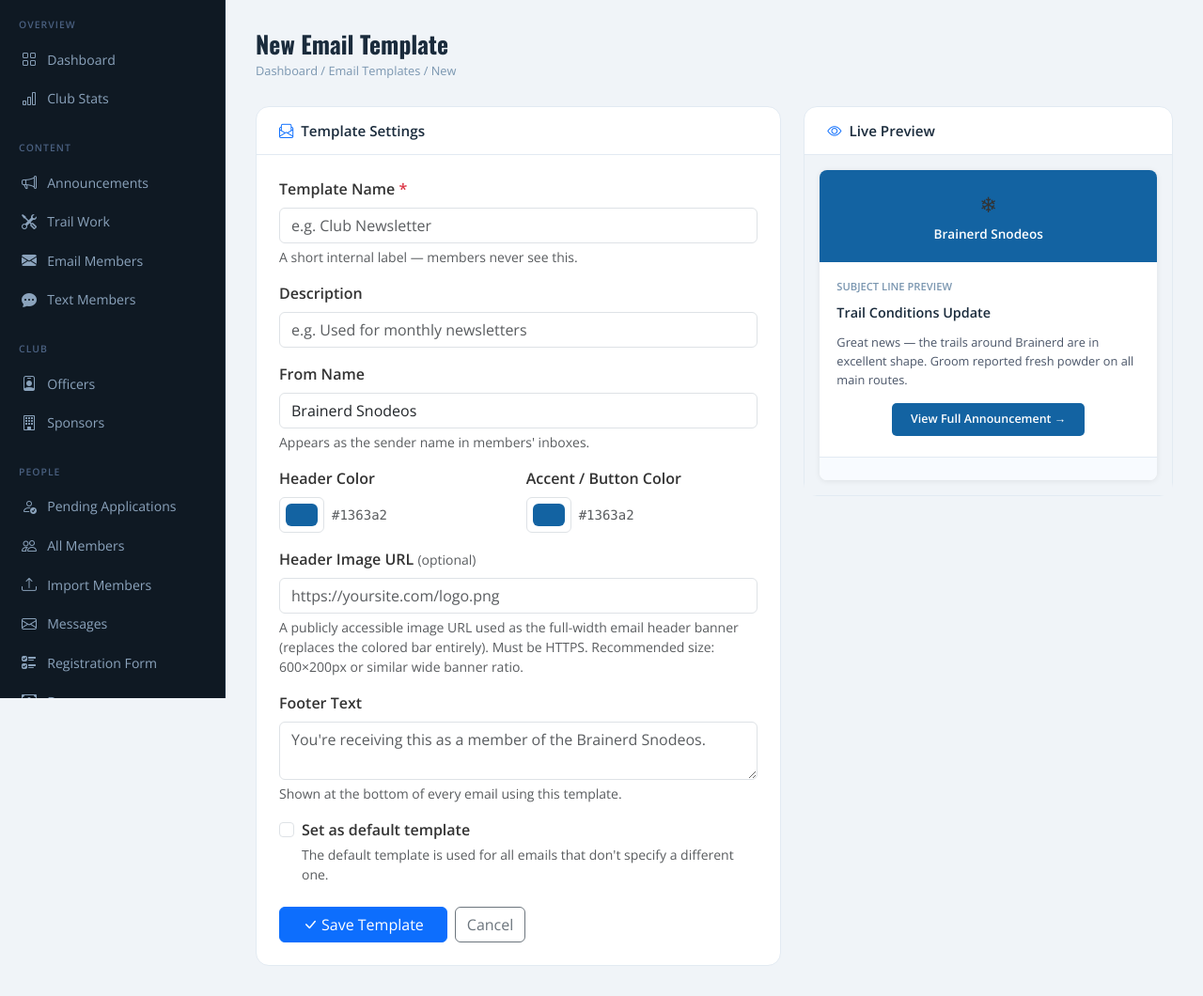
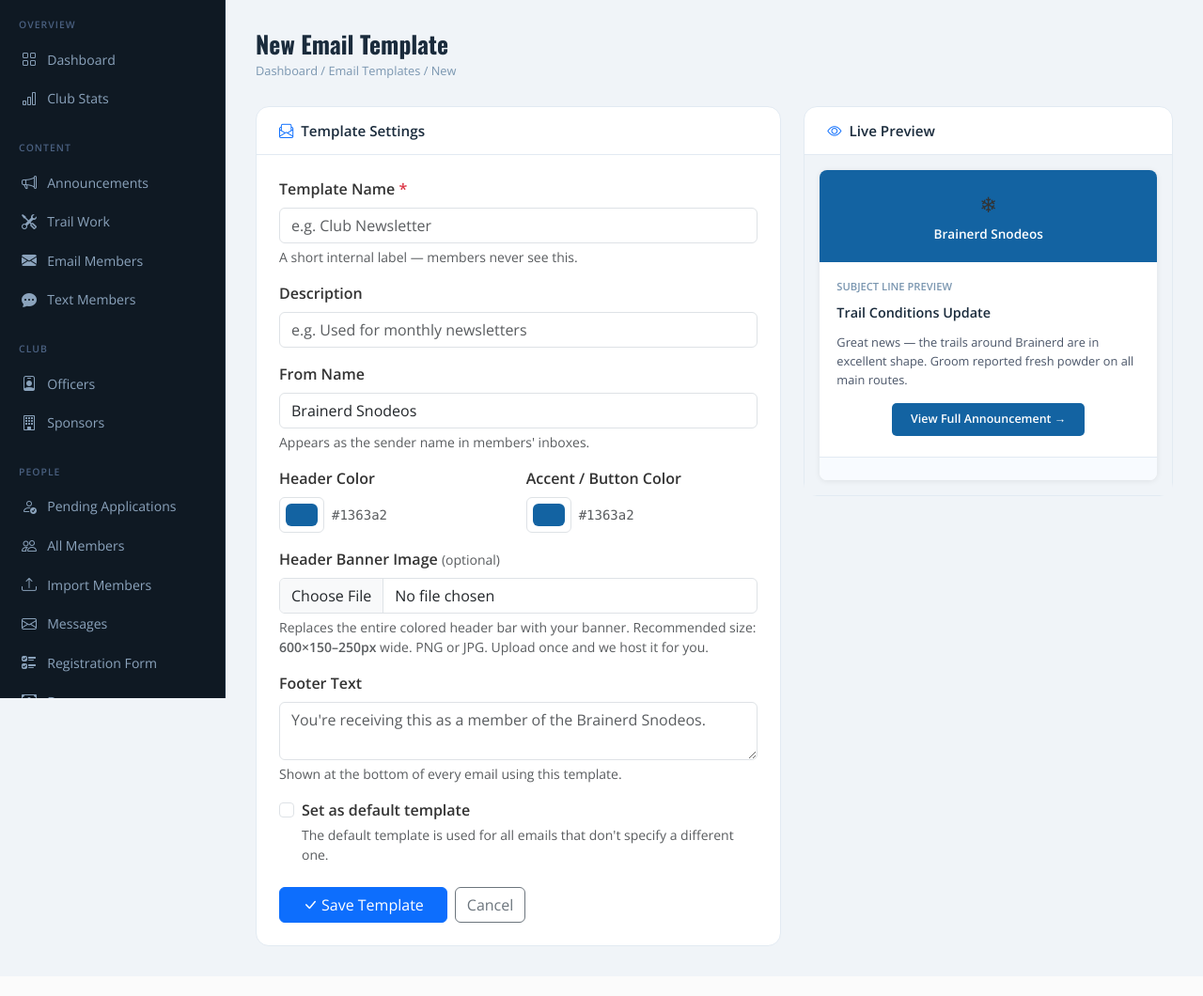
Before and after one commit to cloudflying87/snodeos, a Django app: page /manage/email-templates/add/ in a window 1280 px wide. Shown: the part 57-1117 px from the top of the page at 94% size. After the commit the page ends 1064 px from the top, so only its background shows below. Run offline with Django 5.2, Linux system fonts and the light colour scheme; the visitor is signed in with stand-in values (Sample User, id 1); data comes from the database, SQL or seed files in the repository; data that the repository does not hold is empty.

Commit message:
Email template header: file upload replaces URL field
- Replace header_image_url URLField with header_image ImageField
  (upload_to='email_headers/') — images hosted by the site itself
- header_image_url becomes a property that builds the absolute URL
  from SITE_URL + image.url, so email.py _tmpl_override needs no change
- Migration 0014: removes URL field, adds ImageField
- Add/edit views handle request.FILES; edit view also handles
  'clear_header_image' checkbox to delete the file and null the field
- Form uses enctype="multipart/form-data" and a file input
- Shows current image thumbnail + Remove checkbox when editing
- Live preview uses FileReader to show selected image instantly
  before the form is submitted — no URL needed

Co-Authored-By: Claude Sonnet 4.6 <noreply@anthropic.com>

```diff
--- a/core/models.py
+++ b/core/models.py
@@ -125,7 +125,7 @@ class EmailTemplate(models.Model):
     from_name        = models.CharField(max_length=100, default='Brainerd Snodeos')
     header_color     = models.CharField(max_length=7, default='#1363A2')
     accent_color     = models.CharField(max_length=7, default='#1363A2')
-    header_image_url = models.URLField(blank=True, help_text='Publicly accessible image URL shown in the email header (replaces the ❄ snowflake)')
+    header_image     = models.ImageField(upload_to='email_headers/', blank=True, null=True)
     footer_text      = models.TextField(blank=True, default="You're receiving this as a member of the Brainerd Snodeos Snowmobile Club.")
     is_default       = models.BooleanField(default=False, help_text='Default template used when none is specified')
     created_at       = models.DateTimeField(auto_now_add=True)
@@ -141,6 +141,15 @@ class EmailTemplate(models.Model):
         if self.is_default:
             EmailTemplate.objects.exclude(pk=self.pk).update(is_default=False)
         super().save(*args, **kwargs)
+
+    @property
+    def header_image_url(self):
+        """Absolute URL for use in emails (requires SITE_URL in settings)."""
+        if not self.header_image:
+            return ''
+        from django.conf import settings as _settings
+        site_url = getattr(_settings, 'SITE_URL', '').rstrip('/')
+        return f"{site_url}{self.header_image.url}"
 
     @classmethod
     def get_default(cls):
--- a/manage_panel/views.py
+++ b/manage_panel/views.py
@@ -831,19 +831,20 @@ def email_template_add(request):
         if not name:
             messages.error(request, 'Template name is required.')
         else:
-            tmpl = EmailTemplate.objects.create(
+            tmpl = EmailTemplate(
                 name=name,
                 description=request.POST.get('description', '').strip(),
                 from_name=request.POST.get('from_name', 'Brainerd Snodeos').strip(),
                 header_color=request.POST.get('header_color', '#1363A2').strip(),
                 accent_color=request.POST.get('accent_color', '#1363A2').strip(),
-                header_image_url=request.POST.get('header_image_url', '').strip(),
                 footer_text=request.POST.get('footer_text', '').strip(),
                 is_default='is_default' in request.POST,
             )
+            if 'header_image' in request.FILES:
+                tmpl.header_image = request.FILES['header_image']
+            tmpl.save()
             messages.success(request, f'Template "{tmpl.name}" created.')
             return redirect('manage_panel:email_template_list')
-    # Pre-fill from default if available
     default = EmailTemplate.get_default()
     return render(request, 'manage_panel/email_templates/form.html', {'action': 'New', 'tmpl': default})
 
@@ -852,14 +853,18 @@ def email_template_add(request):
 def email_template_edit(request, pk):
     tmpl = get_object_or_404(EmailTemplate, pk=pk)
     if request.method == 'POST':
-        tmpl.name             = request.POST.get('name', '').strip() or tmpl.name
-        tmpl.description      = request.POST.get('description', '').strip()
-        tmpl.from_name        = request.POST.get('from_name', '').strip()
-        tmpl.header_color     = request.POST.get('header_color', '#1363A2').strip()
-        tmpl.accent_color     = request.POST.get('accent_color', '#1363A2').strip()
-        tmpl.header_image_url = request.POST.get('header_image_url', '').strip()
-        tmpl.footer_text      = request.POST.get('footer_text', '').strip()
-        tmpl.is_default       = 'is_default' in request.POST
+        tmpl.name         = request.POST.get('name', '').strip() or tmpl.name
+        tmpl.description  = request.POST.get('description', '').strip()
+        tmpl.from_name    = request.POST.get('from_name', '').strip()
+        tmpl.header_color = request.POST.get('header_color', '#1363A2').strip()
+        tmpl.accent_color = request.POST.get('accent_color', '#1363A2').strip()
+        tmpl.footer_text  = request.POST.get('footer_text', '').strip()
+        tmpl.is_default   = 'is_default' in request.POST
+        if 'header_image' in request.FILES:
+            tmpl.header_image = request.FILES['header_image']
+        elif 'clear_header_image' in request.POST:
+            tmpl.header_image.delete(save=False)
+            tmpl.header_image = None
         tmpl.save()
         messages.success(request, f'Template "{tmpl.name}" updated.')
         return redirect('manage_panel:email_template_list')
--- a/templates/manage_panel/email_templates/form.html
+++ b/templates/manage_panel/email_templates/form.html
@@ -22,7 +22,7 @@
         <h6 class="panel-card-title"><i class="bi bi-envelope-paper me-2 text-primary"></i>Template Settings</h6>
       </div>
       <div class="panel-card-body">
-        <form method="post" id="tmplForm">
+        <form method="post" enctype="multipart/form-data" id="tmplForm">
           {% csrf_token %}
 
           <div class="mb-3">
@@ -65,10 +65,22 @@
           </div>
 
           <div class="mb-3">
-            <label class="form-label fw-semibold">Header Image URL <span class="text-muted fw-normal small">(optional)</span></label>
-            <input type="url" name="header_image_url" id="headerImageUrl" class="form-control"
-                   value="{{ tmpl.header_image_url|default:'' }}" placeholder="https://yoursite.com/logo.png">
-            <div class="form-text">A publicly accessible image URL used as the full-width email header banner (replaces the colored bar entirely). Must be HTTPS. Recommended size: 600×200px or similar wide banner ratio.</div>
+            <label class="form-label fw-semibold">Header Banner Image <span class="text-muted fw-normal small">(optional)</span></label>
+
+            {% if tmpl.header_image %}
+            <div class="mb-2 position-relative d-inline-block">
+              <img src="{{ tmpl.header_image.url }}" alt="Current header"
+                   style="max-width:100%;max-height:120px;border-radius:6px;border:1px solid #e2eaf2;display:block;">
+              <div class="form-check mt-2">
+                <input class="form-check-input" type="checkbox" name="clear_header_image" id="clearHeaderImage">
+                <label class="form-check-label small text-danger" for="clearHeaderImage">Remove current image</label>
+              </div>
+            </div>
+            {% endif %}
+
+            <input type="file" name="header_image" id="headerImageFile" class="form-control"
+                   accept="image/*">
+            <div class="form-text">Replaces the entire colored header bar with your banner. Recommended size: <strong>600×150–250px</strong> wide. PNG or JPG. Upload once and we host it for you.</div>
           </div>
 
           <div class="mb-3">
@@ -142,11 +154,25 @@
 
 {% block extra_js %}
 <script>
-const headerColor    = document.getElementById('headerColor');
-const accentColor    = document.getElementById('accentColor');
-const fromName       = document.getElementById('fromName');
-const footerText     = document.getElementById('footerText');
-const headerImageUrl = document.getElementById('headerImageUrl');
+const headerColor = document.getElementById('headerColor');
+const accentColor = document.getElementById('accentColor');
+const fromName    = document.getElementById('fromName');
+const footerText  = document.getElementById('footerText');
+const fileInput   = document.getElementById('headerImageFile');
+
+// True if there's already a saved image on this template
+const hasExistingImage = {% if tmpl.header_image %}true{% else %}false{% endif %};
+
+function showImagePreview(src) {
+  document.getElementById('prev-header').style.display    = 'none';
+  document.getElementById('prev-header-img').style.display = 'block';
+  document.getElementById('prev-img-tag').src = src;
+}
+
+function showColorPreview() {
+  document.getElementById('prev-header').style.display    = 'block';
+  document.getElementById('prev-header-img').style.display = 'none';
+}
 
 function update() {
   const hc = headerColor.value;
@@ -157,25 +183,35 @@ function update() {
   document.getElementById('prev-footer').textContent      = footerText.value || '';
   document.getElementById('headerHex').textContent = hc;
   document.getElementById('accentHex').textContent = ac;
-
-  const url = headerImageUrl.value.trim();
-  if (url) {
-    document.getElementById('prev-header').style.display = 'none';
-    document.getElementById('prev-header-img').style.display = 'block';
-    document.getElementById('prev-img-tag').src = url;
-  } else {
-    document.getElementById('prev-header').style.display = 'block';
-    document.getElementById('prev-header-img').style.display = 'none';
-  }
 }
 
 headerColor.addEventListener('input', update);
 accentColor.addEventListener('input', update);
 fromName.addEventListener('input', update);
 footerText.addEventListener('input', update);
-headerImageUrl.addEventListener('input', update);
 
-// Set initial state for header image if already populated
+// Preview selected file immediately using FileReader
+fileInput.addEventListener('change', () => {
+  const file = fileInput.files[0];
+  if (!file) return;
+  const reader = new FileReader();
+  reader.onload = e => showImagePreview(e.target.result);
+  reader.readAsDataURL(file);
+});
+
+// "Remove current image" checkbox hides the preview
+const clearCb = document.getElementById('clearHeaderImage');
+if (clearCb) {
+  clearCb.addEventListener('change', () => {
+    if (clearCb.checked) showColorPreview();
+    else showImagePreview(document.getElementById('prev-img-tag').src);
+  });
+}
+
+// Initial state
+if (hasExistingImage) {
+  showImagePreview('{% if tmpl.header_image %}{{ tmpl.header_image.url }}{% endif %}');
+}
 update();
 </script>
 {% endblock %}
```
Also changed, not shown: core/migrations/0014_emailtemplate_header_image_upload.py (added).
